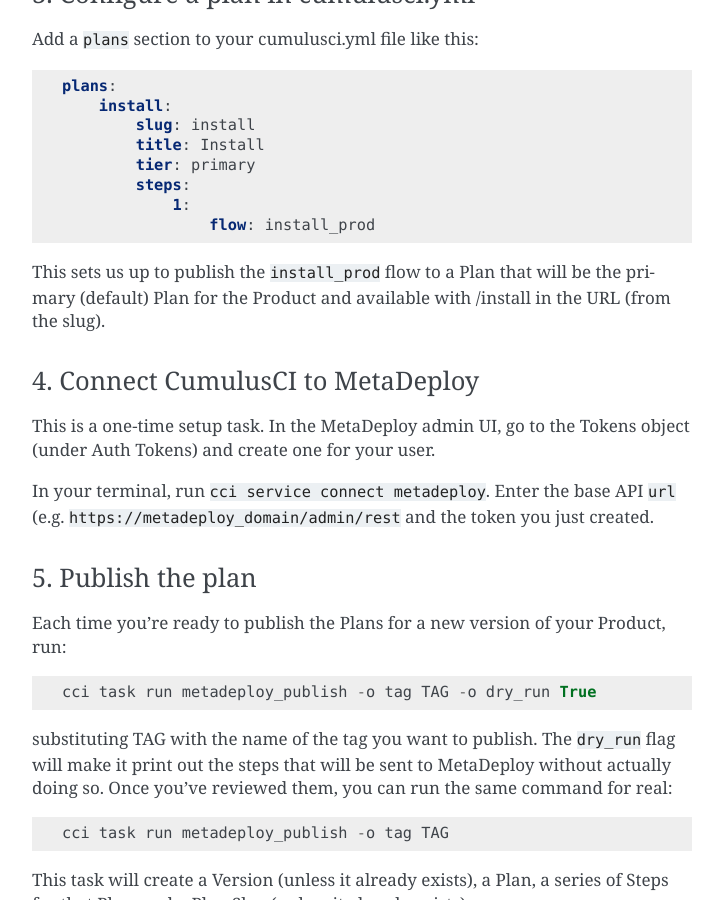
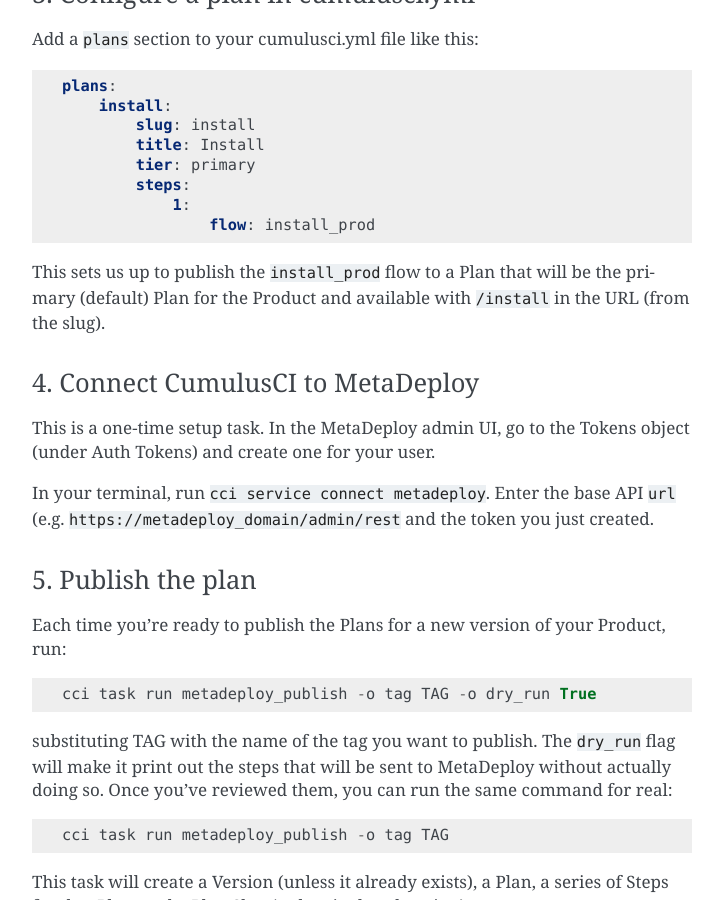
Before and after one commit to SFDO-Tooling/MetaDeploy, a Sphinx documentation site: the page built from docs/tutorial.rst, in a window 1280 px wide and 900 px high, scrolled down 1362 px. Shown: the whole window, without its empty margins (388-1111 px from the left). Built offline with Sphinx 7.4.7, drawn with Linux system fonts in a browser that asks for light colours.

Commit message:
Apply suggestions from code review
Co-Authored-By: Kit La Touche <kit@transneptune.net>

```diff
--- a/docs/tutorial.rst
+++ b/docs/tutorial.rst
@@ -61,7 +61,7 @@
                 1:
                     flow: install_prod
 
-This sets us up to publish the ``install_prod`` flow to a Plan that will be the primary (default) Plan for the Product and available with /install in the URL (from the slug).
+This sets us up to publish the ``install_prod`` flow to a Plan that will be the primary (default) Plan for the Product and available with ``/install`` in the URL (from the slug).
 
 4. Connect CumulusCI to MetaDeploy
 ==================================
```
